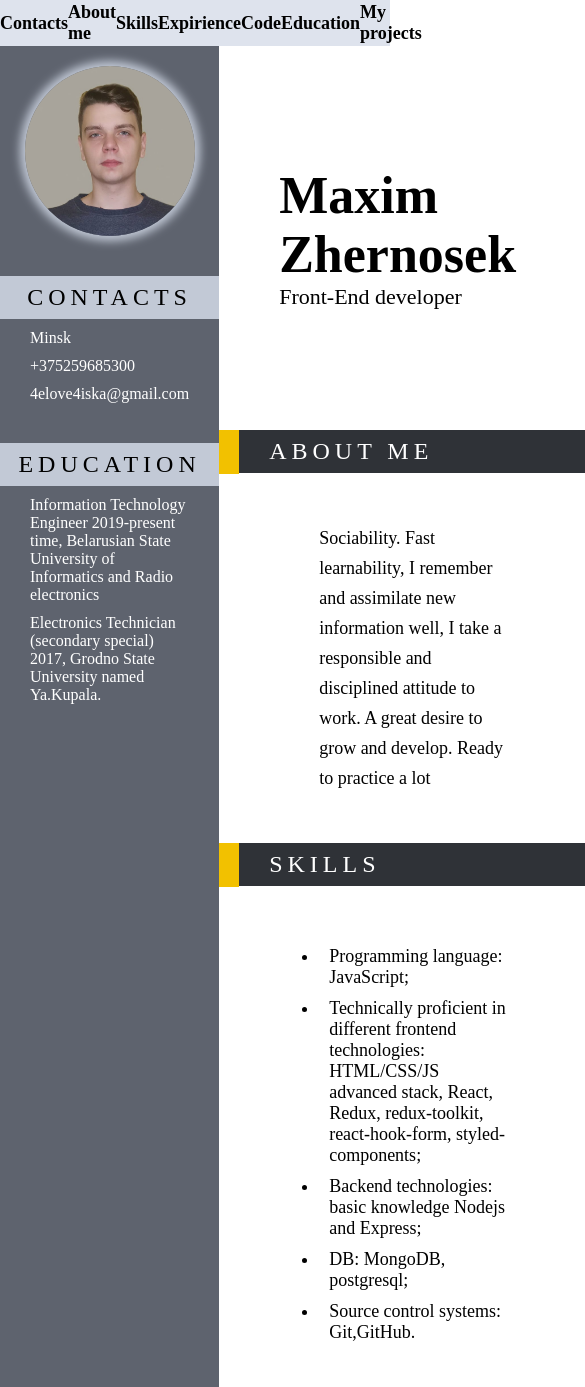
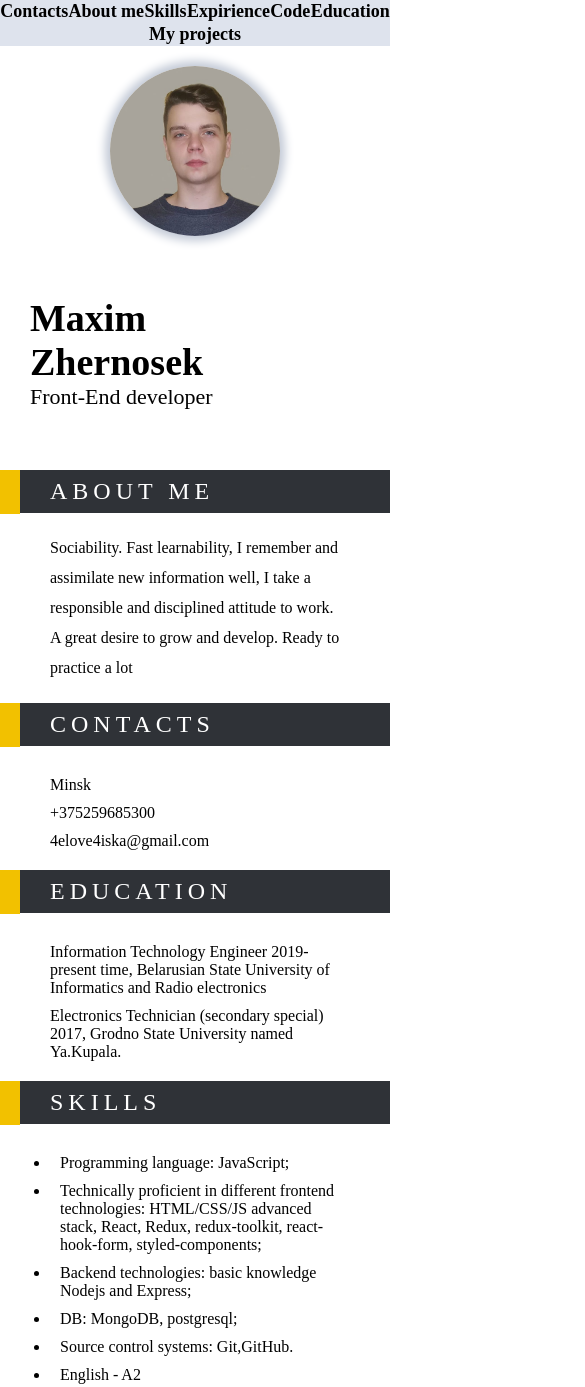
Before and after one commit to LaZy1220/rsschool-cv, a plain HTML site: page index.html in a window 390 px wide. Shown: the top 1387 px of the page, 585 px wide, since content can reach past the window. Drawn offline with Linux system fonts and the light colour scheme.

Commit message:
feat: add some adaptive

```diff
--- a/css/style.css
+++ b/css/style.css
@@ -32,11 +32,13 @@ h1 {
   height: 46px;
   background-color: var(--gray-300);
   list-style: none;
+  flex-wrap: wrap;
 }
 .nav-item a {
   text-decoration: none;
   font-weight: 700;
   font-size: 18px;
+  flex: 1 0 50%;
 }
 .nav-item a:hover {
   color: #f2c100;
@@ -162,3 +164,64 @@ h1 {
   object-fit: contain;
   box-shadow: 1px 0 10px black;
 }
+.right-side-list {
+  padding: 20px 50px;
+  list-style: none;
+}
+.right-side-list li {
+  padding-top: 10px;
+}
+.contacts-mobile {
+  display: none;
+}
+.education-mobile {
+  display: none;
+}
+.mobile-photo {
+  display: none;
+}
+@media (max-width: 1000px) {
+  .my-projects-list {
+    grid-template-columns: 1fr;
+  }
+}
+@media (max-width: 900px) {
+  .section-info {
+    padding: 20px 50px;
+    font-size: 18px;
+  }
+}
+@media screen and (mix-width: 768px) {
+  .nav-item {
+    flex: 1 0 auto;
+  }
+}
+@media screen and (max-width: 560px) {
+  .name {
+    padding: 60px 30px;
+    width: 200px;
+  }
+  h1 {
+    font-size: 38px;
+  }
+  .section-info {
+    font-size: 16px;
+  }
+}
+@media screen and (max-width: 500px) {
+  .content {
+    display: block;
+  }
+  .left-side {
+    display: none;
+  }
+  .contacts-mobile {
+    display: block;
+  }
+  .education-mobile {
+    display: block;
+  }
+  .mobile-photo {
+    display: flex;
+  }
+}
--- a/index.html
+++ b/index.html
@@ -33,8 +33,7 @@
             <li class="left-side-item">+375259685300</li>
             <li class="left-side-item">4elove4iska@gmail.com</li>
           </ul>
-
-        <section>
+        </section>
         <section id="education" class="education">
           <h2 class="left-side-title">Education</h2>
           <ul class="left-side-list">
@@ -50,6 +49,9 @@
         </section>
       </div>
       <div class="right-side">
+        <figure class="center mobile-photo">
+          <img class="photo" src="/img/photo.jpg" alt="photo" />
+        </figure>
         <section class="name">
           <h1>Maxim Zhernosek</h1>
           <p class="speciality">Front-End developer</p>
@@ -61,6 +63,27 @@
             information well, I take a responsible and disciplined attitude to
             work. A great desire to grow and develop. Ready to practice a lot
           </p>
+        </section>
+        <section id="contacts" class="contacts-mobile">
+          <h2 class="right-side-title">Contacts</h2>
+          <ul class="right-side-list">
+            <li>Minsk</li>
+            <li>+375259685300</li>
+            <li>4elove4iska@gmail.com</li>
+          </ul>
+        </section>
+        <section id="education" class="education-mobile">
+          <h2 class="right-side-title">Education</h2>
+          <ul class="right-side-list">
+            <li>
+              Information Technology Engineer 2019-present time, Belarusian
+              State University of Informatics and Radio electronics
+            </li>
+            <li>
+              Electronics Technician (secondary special) 2017, Grodno State
+              University named Ya.Kupala.
+            </li>
+          </ul>
         </section>
         <section id="skills">
           <h2 class="right-side-title">Skills</h2>
@@ -74,6 +97,7 @@
             <li>Backend technologies: basic knowledge Nodejs and Express;</li>
             <li>DB: MongoDB, postgresql;</li>
             <li>Source control systems: Git,GitHub.</li>
+            <li>English - A2</li>
           </ul>
         </section>
         <section id="expirience">
@@ -99,11 +123,11 @@
           <details class="section-info">
             <summary>From codewars</summary>
             <pre>
-              <code>
+              <code >
                 function isIsogram(str) {
                   const obj = {};
                   const mass = str.toLowerCase().split("");
-                  for (let i = 0; i <= mass.length - 1; i++) {
+                  for (let i = 0; i &lt;= mass.length - 1; i++) {
                     if (!obj.hasOwnProperty(mass[i])) {
                       obj[mass[i]] = 0;
                     }
@@ -124,37 +148,41 @@
           <ul class="section-info my-projects-list">
             <li class="my-projects-item">
               <a href="https://github.com/LaZy1220/git-search-project">
-                <img class="project-img" src="./img/git-project.jpg" alt="project"/>
+                <img
+                  class="project-img"
+                  src="./img/git-project.jpg"
+                  alt="project"
+                />
                 <h3>Git search</h3>
               </a>
             </li>
             <li class="my-projects-item">
-              <a href="https://github.com/LaZy1220/pomodoro-timer-project" >
-                <img class="project-img" src="./img/timer.jpg" alt="timer"/>
+              <a href="https://github.com/LaZy1220/pomodoro-timer-project">
+                <img class="project-img" src="./img/timer.jpg" alt="timer" />
                 <h3>Pomodoro timer</h3>
               </a>
             </li>
             <li class="my-projects-item">
               <a href="https://github.com/LaZy1220/paralect-test">
-                <img class="project-img" src="./img/job.jpg" alt="job"/>
+                <img class="project-img" src="./img/job.jpg" alt="job" />
                 <h3>Search job</h3>
               </a>
             </li>
             <li class="my-projects-item">
               <a href="https://ntsmart.ru/">
-                <img class="project-img" src="/img/landing.jpg" alt="landing"/>
+                <img class="project-img" src="/img/landing.jpg" alt="landing" />
                 <h3>Landing</h3>
               </a>
             </li>
             <li class="my-projects-item">
               <a href="https://github.com/LaZy1220/shop-project">
-                <img class="project-img" src="./img/shop.jpg" alt="shop"/>
+                <img class="project-img" src="./img/shop.jpg" alt="shop" />
                 <h3>Shop</h3>
               </a>
             </li>
             <li class="my-projects-item">
               <a href="https://github.com/LaZy1220/todo-list">
-                <img class="project-img" src="./img/todo.jpg" alt="todo"/>
+                <img class="project-img" src="./img/todo.jpg" alt="todo" />
                 <h3>Todo list</h3>
               </a>
             </li>
```
